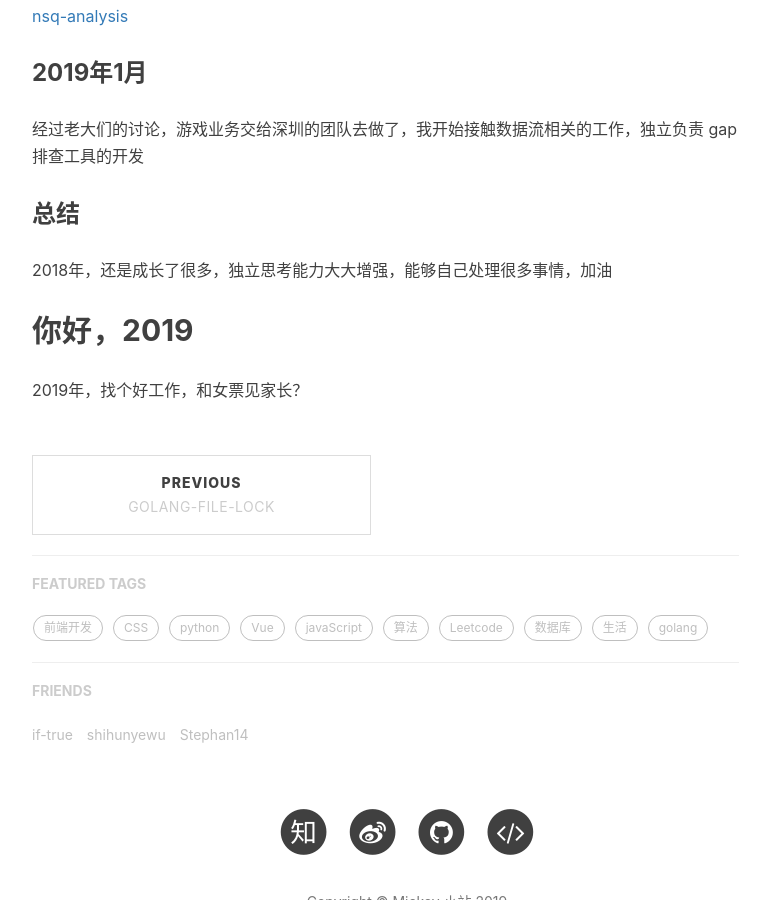
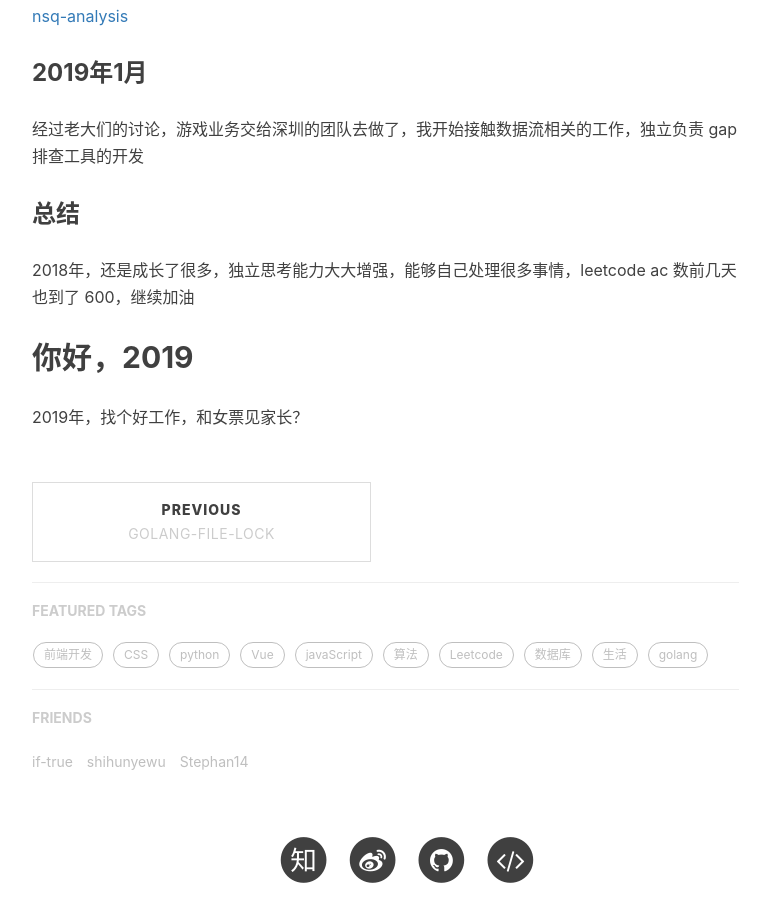
Before and after one commit to mickey0524/mickey0524.github.io, a Jekyll site: the page built from _posts/2019-02-07-2018-summary.md, in a window 1280 px wide and 900 px high, scrolled down 2392 px. Shown: the whole window, without its empty margins (233-1003 px from the left). Built offline with Jekyll 4.4.1, drawn with Linux system fonts in a browser that asks for light colours; nearby versions of some CDN libraries; comment, search, counter and statistics services are not loaded.

Commit message:
feat(summary): update 2018 summary

```diff
--- a/_posts/2019-02-07-2018-summary.md
+++ b/_posts/2019-02-07-2018-summary.md
@@ -57,7 +57,7 @@ pm 想定向给某个类型的用户下发红点，于是我独立完成了游
 
 ### 总结
 
-2018年，还是成长了很多，独立思考能力大大增强，能够自己处理很多事情，加油
+2018年，还是成长了很多，独立思考能力大大增强，能够自己处理很多事情，leetcode ac 数前几天也到了 600，继续加油
 
 ## 你好，2019
 
```
